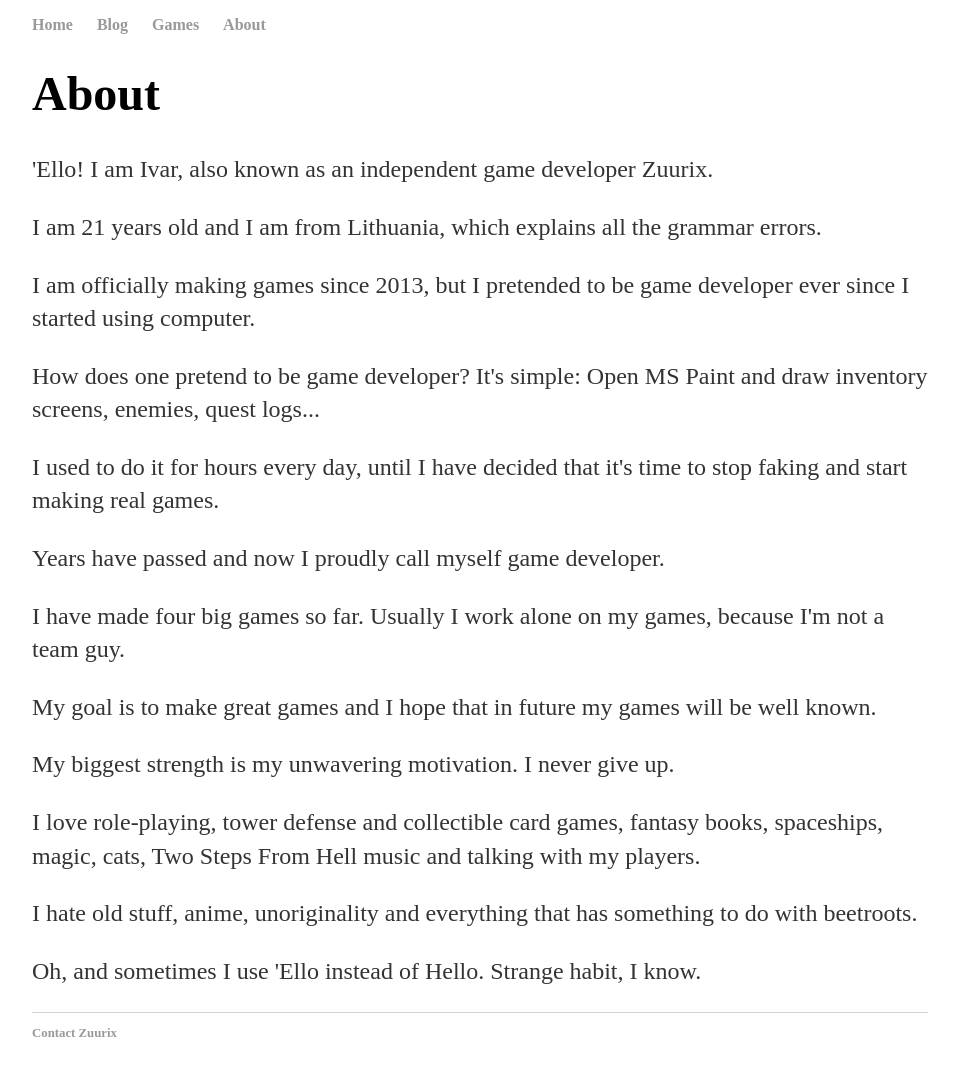
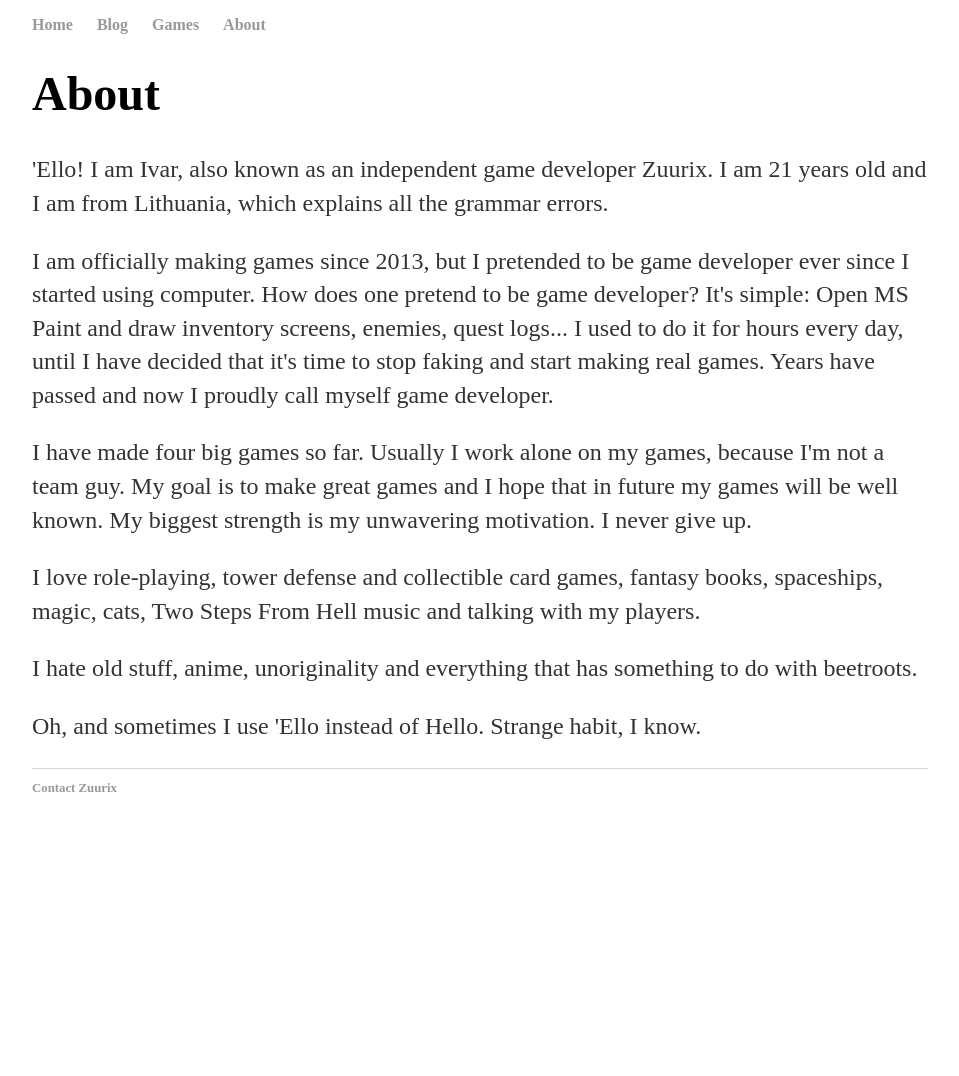
Before and after one commit to Phoebe3663/Zuurix.github.io, a Jekyll site: the page built from about/index.html, in a window 1280 px wide, cut to the strip 314-1415 px from the top of the page. Shown: the top 1076 px of the strip, without its empty margins (160-1119 px from the left). Built offline with Jekyll 4.4.1, drawn with Linux system fonts in a browser that asks for light colours; after the commit the page ends 1170 px from its top, so only the background shows below that.

Commit message:
Update index.html

```diff
--- a/about/index.html
+++ b/about/index.html
@@ -4,20 +4,10 @@ title: Zuurix.com - About
 ---
 <div class="blurb">
 	<h1>About</h1>
-	<p>'Ello! I am Ivar, also known as an independent game developer Zuurix.</p>
-	<p>I am 21 years old and I am from Lithuania, which explains all the grammar errors.</p>
-	<p></p>
-	<p>I am officially making games since 2013, but I pretended to be game developer ever since I started using computer.</p>
-	<p>How does one pretend to be game developer? It's simple: Open MS Paint and draw inventory screens, enemies, quest logs...</p>
-	<p>I used to do it for hours every day, until I have decided that it's time to stop faking and start making real games.</p>
-	<p>Years have passed and now I proudly call myself game developer.</p>
-	<p></p>
-	<p>I have made four big games so far. Usually I work alone on my games, because I'm not a team guy.</p>
-	<p>My goal is to make great games and I hope that in future my games will be well known.</p>
-	<p>My biggest strength is my unwavering motivation. I never give up.</p>
-	<p></p>
+	<p>'Ello! I am Ivar, also known as an independent game developer Zuurix. I am 21 years old and I am from Lithuania, which explains all the grammar errors.</p>
+	<p>I am officially making games since 2013, but I pretended to be game developer ever since I started using computer. How does one pretend to be game developer? It's simple: Open MS Paint and draw inventory screens, enemies, quest logs... I used to do it for hours every day, until I have decided that it's time to stop faking and start making real games. Years have passed and now I proudly call myself game developer.</p>
+	<p>I have made four big games so far. Usually I work alone on my games, because I'm not a team guy. My goal is to make great games and I hope that in future my games will be well known. My biggest strength is my unwavering motivation. I never give up.</p>
 	<p>I love role-playing, tower defense and collectible card games, fantasy books, spaceships, magic, cats, Two Steps From Hell music and talking with my players.</p>
 	<p>I hate old stuff, anime, unoriginality and everything that has something to do with beetroots.</p>
-	<p></p>
 	<p>Oh, and sometimes I use 'Ello instead of Hello. Strange habit, I know.</p>
 </div><!-- /.blurb -->
```
